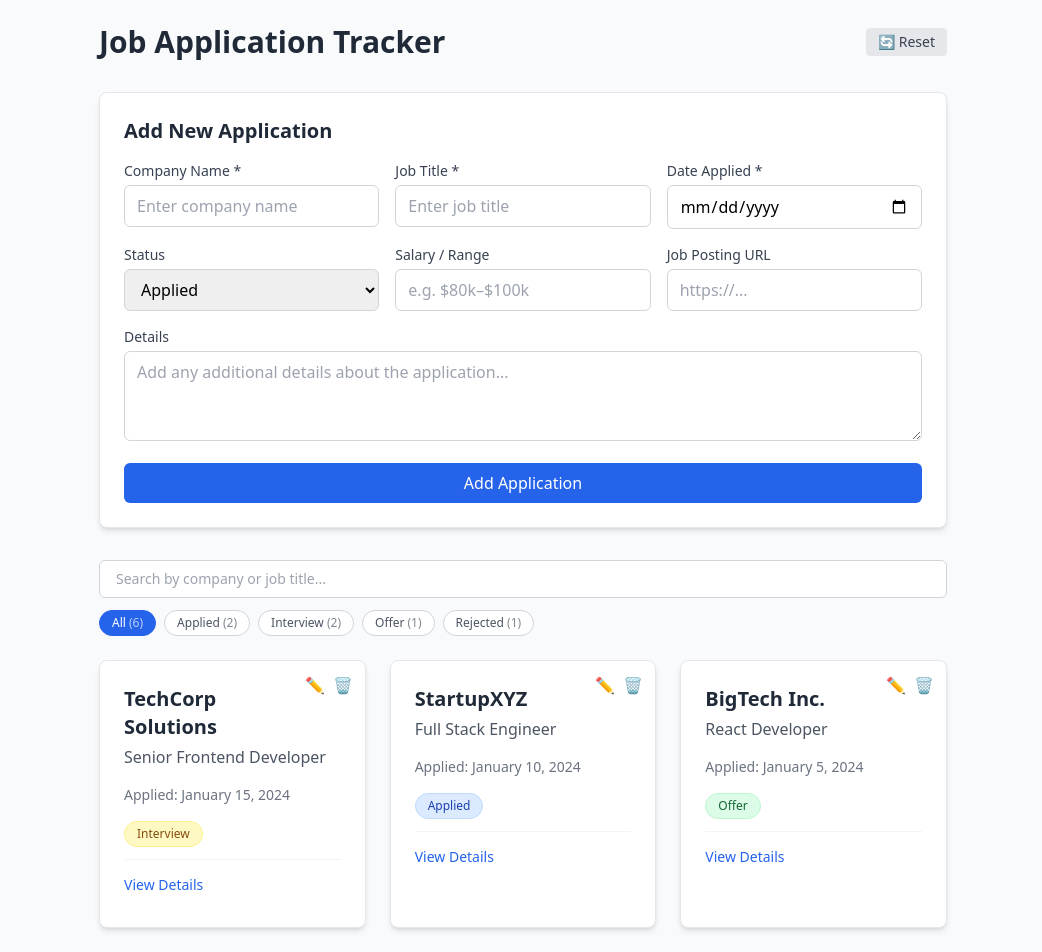
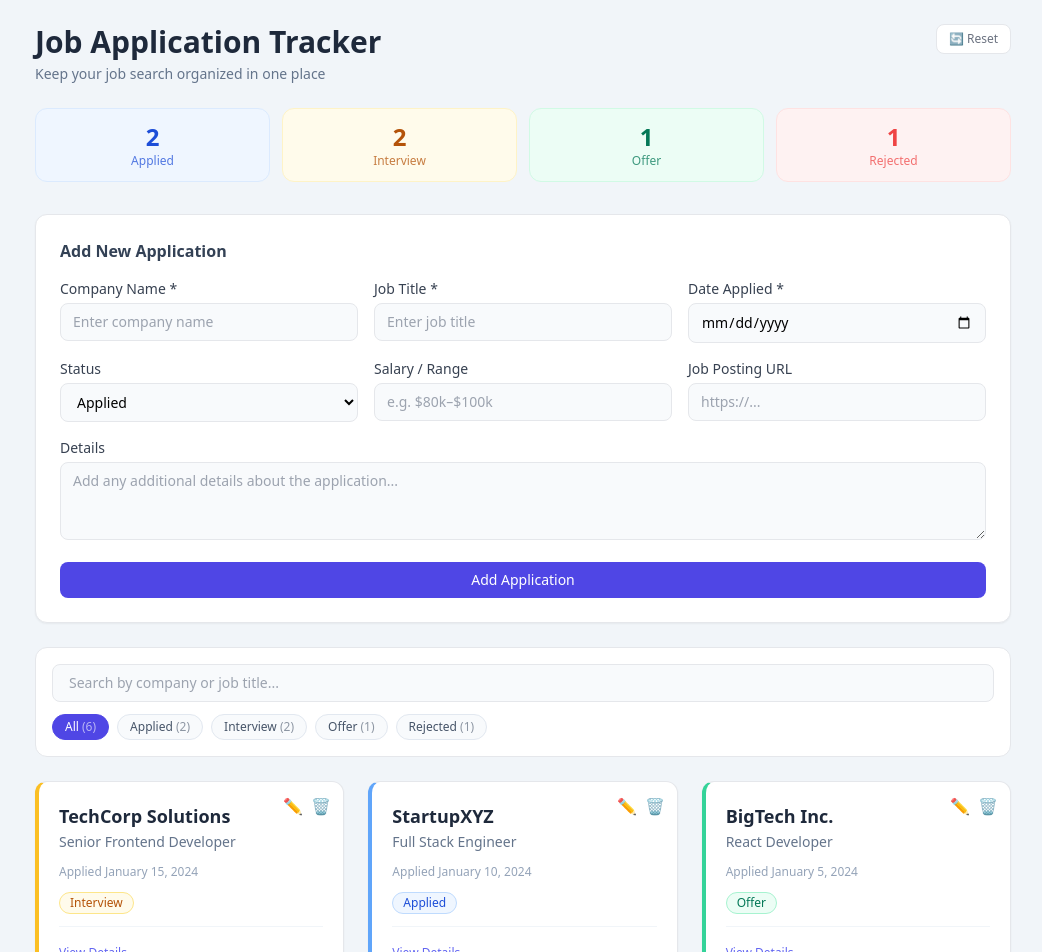
Before and after one commit to NathanielDSmith/Job-Tracker, a React (Vite) app: page / in a window 1280 px wide. Shown: the top 952 px of the page, without its empty margins (117-1159 px from the left). Built offline with nearby package versions, Linux system fonts and the light colour scheme.

Commit message:
feat: ui refresh with stats summary, status accents, and polished palette

```diff
--- a/src/App.tsx
+++ b/src/App.tsx
@@ -2,7 +2,7 @@ import JobTracker from './JobTracker';
 
 function App() {
   return (
-    <div className="min-h-screen bg-gray-50">
+    <div className="min-h-screen bg-slate-100">
       <JobTracker />
     </div>
   );
--- a/src/JobCard.tsx
+++ b/src/JobCard.tsx
@@ -22,18 +22,28 @@ const JobCard: React.FC<JobCardProps> = ({
 }) => {
   const [noteText, setNoteText] = useState('');
 
-  const getStatusColor = (status: JobApplication['status']) => {
+  const getStatusBadge = (status: JobApplication['status']) => {
     switch (status) {
       case 'Applied':
-        return 'bg-blue-100 text-blue-800 border-blue-200';
+        return 'bg-blue-50 text-blue-700 border-blue-200';
       case 'Interview':
-        return 'bg-yellow-100 text-yellow-800 border-yellow-200';
+        return 'bg-amber-50 text-amber-700 border-amber-200';
       case 'Offer':
-        return 'bg-green-100 text-green-800 border-green-200';
+        return 'bg-emerald-50 text-emerald-700 border-emerald-200';
       case 'Rejected':
-        return 'bg-red-100 text-red-800 border-red-200';
+        return 'bg-red-50 text-red-500 border-red-200';
       default:
-        return 'bg-gray-100 text-gray-800 border-gray-200';
+        return 'bg-gray-100 text-gray-600 border-gray-200';
+    }
+  };
+
+  const getStatusAccent = (status: JobApplication['status']) => {
+    switch (status) {
+      case 'Applied':   return 'border-l-blue-400';
+      case 'Interview': return 'border-l-amber-400';
+      case 'Offer':     return 'border-l-emerald-400';
+      case 'Rejected':  return 'border-l-red-400';
+      default:          return 'border-l-gray-300';
     }
   };
 
@@ -66,7 +76,7 @@ const JobCard: React.FC<JobCardProps> = ({
   const notes = job.notes ?? [];
 
   return (
-    <div className="bg-white rounded-lg shadow-md border border-gray-200 p-6 hover:shadow-lg transition-shadow duration-300 relative">
+    <div className={`bg-white rounded-xl shadow-sm border border-gray-200 border-l-4 ${getStatusAccent(job.status)} p-5 hover:shadow-md transition-shadow duration-200 relative`}>
       {/* Action Buttons */}
       <div className="absolute top-3 right-3 flex gap-2">
         <button
@@ -86,21 +96,21 @@ const JobCard: React.FC<JobCardProps> = ({
       </div>
 
       {/* Job Content */}
-      <div className="mb-4">
-        <h2 className="text-xl font-semibold text-gray-800 mb-1 pr-16">
+      <div className="mb-3">
+        <h2 className="text-lg font-semibold text-slate-800 mb-0.5 pr-16">
           {job.companyName}
         </h2>
-        <p className="text-gray-600 font-medium">
+        <p className="text-slate-500 text-sm">
           {job.jobTitle}
         </p>
       </div>
 
-      <div className="mb-4 space-y-1">
-        <p className="text-sm text-gray-500">
-          Applied: {formatDate(job.dateApplied)}
+      <div className="mb-3 space-y-0.5">
+        <p className="text-xs text-slate-400">
+          Applied {formatDate(job.dateApplied)}
         </p>
         {job.salary && (
-          <p className="text-sm text-gray-500">
+          <p className="text-xs text-slate-500 font-medium">
             {job.salary}
           </p>
         )}
@@ -108,7 +118,7 @@ const JobCard: React.FC<JobCardProps> = ({
 
       <div className="flex justify-between items-center mb-3">
         <span
-          className={`px-3 py-1 rounded-full text-xs font-medium border ${getStatusColor(job.status)}`}
+          className={`px-2.5 py-0.5 rounded-full text-xs font-medium border ${getStatusBadge(job.status)}`}
         >
           {job.status}
         </span>
@@ -117,7 +127,7 @@ const JobCard: React.FC<JobCardProps> = ({
             href={job.url}
             target="_blank"
             rel="noopener noreferrer"
-            className="text-xs text-blue-600 hover:text-blue-800 hover:underline"
+            className="text-xs text-indigo-500 hover:text-indigo-700 hover:underline"
           >
             View posting ↗
           </a>
@@ -126,17 +136,17 @@ const JobCard: React.FC<JobCardProps> = ({
 
       {/* Details Section */}
       {(job.details || notes.length > 0) && (
-        <div className="border-t border-gray-100 pt-3">
+        <div className="border-t border-slate-100 pt-3">
           <button
             onClick={() => onToggleDetails(job.id)}
-            className="text-sm text-blue-600 hover:text-blue-800 font-medium mb-2"
+            className="text-xs text-indigo-500 hover:text-indigo-700 font-medium mb-2"
           >
             {isExpanded ? 'Hide Details' : `View Details${notes.length > 0 ? ` · ${notes.length} note${notes.length !== 1 ? 's' : ''}` : ''}`}
           </button>
           {isExpanded && (
             <div className="space-y-3">
               {job.details && (
-                <div className="text-sm text-gray-600 bg-gray-50 p-3 rounded-md">
+                <div className="text-sm text-slate-600 bg-slate-50 p-3 rounded-lg leading-relaxed">
                   {job.details}
                 </div>
               )}
@@ -144,13 +154,13 @@ const JobCard: React.FC<JobCardProps> = ({
               {/* Notes */}
               <div className="space-y-2">
                 {notes.length > 0 && (
-                  <p className="text-xs font-medium text-gray-500 uppercase tracking-wide">Activity</p>
+                  <p className="text-xs font-medium text-slate-400 uppercase tracking-wider">Activity</p>
                 )}
                 {[...notes].reverse().map(note => (
                   <div key={note.id} className="flex gap-2 items-start group">
-                    <div className="flex-1 bg-gray-50 rounded-md px-3 py-2">
-                      <p className="text-sm text-gray-700">{note.text}</p>
-                      <p className="text-xs text-gray-400 mt-1">{formatNoteTimestamp(note.timestamp)}</p>
+                    <div className="flex-1 bg-slate-50 rounded-lg px-3 py-2 border border-slate-100">
+                      <p className="text-sm text-slate-700">{note.text}</p>
+                      <p className="text-xs text-slate-400 mt-1">{formatNoteTimestamp(note.timestamp)}</p>
                     </div>
                     <button
                       onClick={() => onDeleteNote(job.id, note.id)}
@@ -169,12 +179,12 @@ const JobCard: React.FC<JobCardProps> = ({
                     value={noteText}
                     onChange={e => setNoteText(e.target.value)}
                     placeholder="Add a note..."
-                    className="flex-1 text-sm px-3 py-1.5 border border-gray-200 rounded-md focus:outline-none focus:ring-2 focus:ring-blue-400 focus:border-transparent"
+                    className="flex-1 text-sm px-3 py-1.5 border border-slate-200 rounded-lg bg-slate-50 focus:outline-none focus:ring-2 focus:ring-indigo-300 focus:border-transparent placeholder-slate-400"
                   />
                   <button
                     type="submit"
                     disabled={!noteText.trim()}
-                    className="text-sm px-3 py-1.5 bg-blue-600 text-white rounded-md hover:bg-blue-700 disabled:opacity-40 disabled:cursor-not-allowed transition-colors duration-150"
+                    className="text-sm px-3 py-1.5 bg-indigo-600 text-white rounded-lg hover:bg-indigo-700 disabled:opacity-40 disabled:cursor-not-allowed transition-colors duration-150"
                   >
                     Add
                   </button>
@@ -187,7 +197,7 @@ const JobCard: React.FC<JobCardProps> = ({
 
       {/* Show note input even when no details, if not expanded */}
       {!job.details && notes.length === 0 && (
-        <div className="border-t border-gray-100 pt-3">
+        <div className="border-t border-slate-100 pt-3">
           <form onSubmit={handleNoteSubmit} className="flex gap-2">
             <input
               type="text"
--- a/src/JobForm.tsx
+++ b/src/JobForm.tsx
@@ -47,8 +47,8 @@ const JobForm: React.FC<JobFormProps> = ({ onSubmit }) => {
   };
 
   return (
-    <div className="bg-white rounded-lg shadow-md border border-gray-200 p-6 mb-8">
-      <h2 className="text-xl font-semibold text-gray-800 mb-4">Add New Application</h2>
+    <div className="bg-white rounded-xl shadow-sm border border-gray-200 p-6 mb-6">
+      <h2 className="text-base font-semibold text-slate-700 mb-4">Add New Application</h2>
       {error && (
         <p className="text-sm text-red-600 mb-2">{error}</p>
       )}
@@ -64,7 +64,7 @@ const JobForm: React.FC<JobFormProps> = ({ onSubmit }) => {
               name="companyName"
               value={formData.companyName}
               onChange={handleInputChange}
-              className="w-full px-3 py-2 border border-gray-300 rounded-md focus:outline-none focus:ring-2 focus:ring-blue-500 focus:border-transparent"
+              className="w-full px-3 py-2 border border-gray-200 rounded-lg bg-slate-50 focus:outline-none focus:ring-2 focus:ring-indigo-400 focus:border-transparent text-sm"
               placeholder="Enter company name"
               required
             />
@@ -80,7 +80,7 @@ const JobForm: React.FC<JobFormProps> = ({ onSubmit }) => {
               name="jobTitle"
               value={formData.jobTitle}
               onChange={handleInputChange}
-              className="w-full px-3 py-2 border border-gray-300 rounded-md focus:outline-none focus:ring-2 focus:ring-blue-500 focus:border-transparent"
+              className="w-full px-3 py-2 border border-gray-200 rounded-lg bg-slate-50 focus:outline-none focus:ring-2 focus:ring-indigo-400 focus:border-transparent text-sm"
               placeholder="Enter job title"
               required
             />
@@ -96,7 +96,7 @@ const JobForm: React.FC<JobFormProps> = ({ onSubmit }) => {
               name="dateApplied"
               value={formData.dateApplied}
               onChange={handleInputChange}
-              className="w-full px-3 py-2 border border-gray-300 rounded-md focus:outline-none focus:ring-2 focus:ring-blue-500 focus:border-transparent"
+              className="w-full px-3 py-2 border border-gray-200 rounded-lg bg-slate-50 focus:outline-none focus:ring-2 focus:ring-indigo-400 focus:border-transparent text-sm"
               required
             />
           </div>
@@ -110,7 +110,7 @@ const JobForm: React.FC<JobFormProps> = ({ onSubmit }) => {
               name="status"
               value={formData.status}
               onChange={handleInputChange}
-              className="w-full px-3 py-2 border border-gray-300 rounded-md focus:outline-none focus:ring-2 focus:ring-blue-500 focus:border-transparent"
+              className="w-full px-3 py-2 border border-gray-200 rounded-lg bg-slate-50 focus:outline-none focus:ring-2 focus:ring-indigo-400 focus:border-transparent text-sm"
             >
               <option value="Applied">Applied</option>
               <option value="Interview">Interview</option>
@@ -129,7 +129,7 @@ const JobForm: React.FC<JobFormProps> = ({ onSubmit }) => {
               name="salary"
               value={formData.salary}
               onChange={handleInputChange}
-              className="w-full px-3 py-2 border border-gray-300 rounded-md focus:outline-none focus:ring-2 focus:ring-blue-500 focus:border-transparent"
+              className="w-full px-3 py-2 border border-gray-200 rounded-lg bg-slate-50 focus:outline-none focus:ring-2 focus:ring-indigo-400 focus:border-transparent text-sm"
               placeholder="e.g. $80k–$100k"
             />
           </div>
@@ -144,7 +144,7 @@ const JobForm: React.FC<JobFormProps> = ({ onSubmit }) => {
               name="url"
               value={formData.url}
               onChange={handleInputChange}
-              className="w-full px-3 py-2 border border-gray-300 rounded-md focus:outline-none focus:ring-2 focus:ring-blue-500 focus:border-transparent"
+              className="w-full px-3 py-2 border border-gray-200 rounded-lg bg-slate-50 focus:outline-none focus:ring-2 focus:ring-indigo-400 focus:border-transparent text-sm"
               placeholder="https://..."
             />
           </div>
@@ -160,7 +160,7 @@ const JobForm: React.FC<JobFormProps> = ({ onSubmit }) => {
             value={formData.details}
             onChange={handleInputChange}
             rows={3}
-            className="w-full px-3 py-2 border border-gray-300 rounded-md focus:outline-none focus:ring-2 focus:ring-blue-500 focus:border-transparent"
+            className="w-full px-3 py-2 border border-gray-200 rounded-lg bg-slate-50 focus:outline-none focus:ring-2 focus:ring-indigo-400 focus:border-transparent text-sm"
             placeholder="Add any additional details about the application..."
           />
         </div>
@@ -168,7 +168,7 @@ const JobForm: React.FC<JobFormProps> = ({ onSubmit }) => {
         <div>
           <button
             type="submit"
-            className="w-full bg-blue-600 text-white py-2 px-4 rounded-md hover:bg-blue-700 focus:outline-none focus:ring-2 focus:ring-blue-500 focus:ring-offset-2 transition-colors duration-200"
+            className="w-full bg-indigo-600 text-white py-2 px-4 rounded-lg hover:bg-indigo-700 focus:outline-none focus:ring-2 focus:ring-indigo-500 focus:ring-offset-2 transition-colors duration-200 text-sm font-medium"
           >
             Add Application
           </button>
--- a/src/JobTracker.tsx
+++ b/src/JobTracker.tsx
@@ -231,31 +231,47 @@ const JobTracker: React.FC = () => {
   });
 
   return (
-    <div className="max-w-4xl mx-auto p-6">
-      <div className="flex justify-between items-center mb-8">
-        <h1 className="text-3xl font-bold text-gray-800">
-          Job Application Tracker
-        </h1>
+    <div className="max-w-5xl mx-auto p-6">
+      <div className="flex justify-between items-start mb-6">
+        <div>
+          <h1 className="text-3xl font-bold text-slate-800">Job Application Tracker</h1>
+          <p className="text-slate-500 text-sm mt-1">Keep your job search organized in one place</p>
+        </div>
         <button
           onClick={resetToDefaultData}
-          className="text-sm bg-gray-200 hover:bg-gray-300 px-3 py-1 rounded text-gray-700"
+          className="text-xs bg-white border border-gray-200 hover:bg-gray-50 px-3 py-1.5 rounded-lg text-gray-500 transition-colors duration-150"
           title="Reset to default data"
         >
           🔄 Reset
         </button>
       </div>
 
+      {/* Stats summary */}
+      <div className="grid grid-cols-2 md:grid-cols-4 gap-3 mb-8">
+        {[
+          { label: 'Applied', count: statusCounts.Applied, bg: 'bg-blue-50', border: 'border-blue-100', text: 'text-blue-700' },
+          { label: 'Interview', count: statusCounts.Interview, bg: 'bg-amber-50', border: 'border-amber-100', text: 'text-amber-700' },
+          { label: 'Offer', count: statusCounts.Offer, bg: 'bg-emerald-50', border: 'border-emerald-100', text: 'text-emerald-700' },
+          { label: 'Rejected', count: statusCounts.Rejected, bg: 'bg-red-50', border: 'border-red-100', text: 'text-red-500' },
+        ].map(({ label, count, bg, border, text }) => (
+          <div key={label} className={`${bg} border ${border} rounded-xl px-4 py-3 text-center`}>
+            <p className={`text-2xl font-bold ${text}`}>{count}</p>
+            <p className={`text-xs font-medium ${text} opacity-75`}>{label}</p>
+          </div>
+        ))}
+      </div>
+
       {/* Add New Job Form */}
       <JobForm onSubmit={handleAddJob} />
 
       {/* Search and Filter */}
-      <div className="mb-6 space-y-3">
+      <div className="bg-white border border-gray-200 rounded-xl p-4 mb-6 space-y-3">
         <input
           type="text"
           value={searchQuery}
           onChange={e => setSearchQuery(e.target.value)}
           placeholder="Search by company or job title..."
-          className="w-full px-4 py-2 border border-gray-300 rounded-md focus:outline-none focus:ring-2 focus:ring-blue-500 focus:border-transparent text-sm"
+          className="w-full px-4 py-2 border border-gray-200 rounded-lg bg-slate-50 focus:outline-none focus:ring-2 focus:ring-indigo-400 focus:border-transparent text-sm placeholder-gray-400"
         />
         <div className="flex flex-wrap gap-2">
           {(['All', 'Applied', 'Interview', 'Offer', 'Rejected'] as const).map(s => (
@@ -264,11 +280,11 @@ const JobTracker: React.FC = () => {
               onClick={() => setStatusFilter(s)}
               className={`px-3 py-1 rounded-full text-xs font-medium border transition-colors duration-150 ${
                 statusFilter === s
-                  ? 'bg-blue-600 text-white border-blue-600'
-                  : 'bg-white text-gray-600 border-gray-300 hover:border-blue-400 hover:text-blue-600'
+                  ? 'bg-indigo-600 text-white border-indigo-600'
+                  : 'bg-slate-50 text-slate-600 border-slate-200 hover:border-indigo-300 hover:text-indigo-600'
               }`}
             >
-              {s} <span className="opacity-70">({statusCounts[s]})</span>
+              {s} <span className="opacity-60">({statusCounts[s]})</span>
             </button>
           ))}
         </div>
@@ -276,7 +292,9 @@ const JobTracker: React.FC = () => {
 
       {/* Job Applications List */}
       {filteredApplications.length === 0 && (
-        <p className="text-center text-gray-400 py-12 text-sm">No applications match your search.</p>
+        <div className="text-center py-16">
+          <p className="text-slate-400 text-sm">No applications match your search.</p>
+        </div>
       )}
       <div className="grid gap-6 md:grid-cols-2 lg:grid-cols-3">
         {filteredApplications.map((job) => (
@@ -296,7 +314,7 @@ const JobTracker: React.FC = () => {
       {/* Edit Modal Overlay */}
       {editingId && (
         <div className="fixed inset-0 bg-black bg-opacity-50 flex items-center justify-center p-4 z-50">
-          <div className="bg-white rounded-lg shadow-xl max-w-2xl w-full max-h-[90vh] overflow-y-auto">
+          <div className="bg-white rounded-xl shadow-xl max-w-2xl w-full max-h-[90vh] overflow-y-auto">
             <div className="p-6">
               <h2 className="text-xl font-semibold text-gray-800 mb-4">Edit Application</h2>
               {editError && (
@@ -314,7 +332,7 @@ const JobTracker: React.FC = () => {
                       name="companyName"
                       value={editFormData.companyName}
                       onChange={handleInputChange}
-                      className="w-full px-3 py-2 border border-gray-300 rounded-md focus:outline-none focus:ring-2 focus:ring-blue-500 focus:border-transparent"
+                      className="w-full px-3 py-2 border border-gray-200 rounded-lg bg-slate-50 focus:outline-none focus:ring-2 focus:ring-indigo-400 focus:border-transparent text-sm"
                       required
                     />
                   </div>
@@ -329,7 +347,7 @@ const JobTracker: React.FC = () => {
                       name="jobTitle"
                       value={editFormData.jobTitle}
                       onChange={handleInputChange}
-                      className="w-full px-3 py-2 border border-gray-300 rounded-md focus:outline-none focus:ring-2 focus:ring-blue-500 focus:border-transparent"
+                      className="w-full px-3 py-2 border border-gray-200 rounded-lg bg-slate-50 focus:outline-none focus:ring-2 focus:ring-indigo-400 focus:border-transparent text-sm"
                       required
                     />
                   </div>
@@ -344,7 +362,7 @@ const JobTracker: React.FC = () => {
                       name="dateApplied"
                       value={editFormData.dateApplied}
                       onChange={handleInputChange}
-                      className="w-full px-3 py-2 border border-gray-300 rounded-md focus:outline-none focus:ring-2 focus:ring-blue-500 focus:border-transparent"
+                      className="w-full px-3 py-2 border border-gray-200 rounded-lg bg-slate-50 focus:outline-none focus:ring-2 focus:ring-indigo-400 focus:border-transparent text-sm"
                       required
                     />
                   </div>
@@ -358,7 +376,7 @@ const JobTracker: React.FC = () => {
                       name="status"
                       value={editFormData.status}
                       onChange={handleInputChange}
-                      className="w-full px-3 py-2 border border-gray-300 rounded-md focus:outline-none focus:ring-2 focus:ring-blue-500 focus:border-transparent"
+                      className="w-full px-3 py-2 border border-gray-200 rounded-lg bg-slate-50 focus:outline-none focus:ring-2 focus:ring-indigo-400 focus:border-transparent text-sm"
                     >
                       <option value="Applied">Applied</option>
                       <option value="Interview">Interview</option>
@@ -377,7 +395,7 @@ const JobTracker: React.FC = () => {
                       name="salary"
                       value={editFormData.salary}
                       onChange={handleInputChange}
-                      className="w-full px-3 py-2 border border-gray-300 rounded-md focus:outline-none focus:ring-2 focus:ring-blue-500 focus:border-transparent"
+                      className="w-full px-3 py-2 border border-gray-200 rounded-lg bg-slate-50 focus:outline-none focus:ring-2 focus:ring-indigo-400 focus:border-transparent text-sm"
                       placeholder="e.g. $80k–$100k"
                     />
                   </div>
@@ -393,7 +411,7 @@ const JobTracker: React.FC = () => {
                     name="url"
                     value={editFormData.url}
                     onChange={handleInputChange}
-                    className="w-full px-3 py-2 border border-gray-300 rounded-md focus:outline-none focus:ring-2 focus:ring-blue-500 focus:border-transparent"
+                    className="w-full px-3 py-2 border border-gray-200 rounded-lg bg-slate-50 focus:outline-none focus:ring-2 focus:ring-indigo-400 focus:border-transparent text-sm"
                     placeholder="https://..."
                   />
                 </div>
@@ -408,7 +426,7 @@ const JobTracker: React.FC = () => {
                     value={editFormData.details}
                     onChange={handleInputChange}
                     rows={4}
-                    className="w-full px-3 py-2 border border-gray-300 rounded-md focus:outline-none focus:ring-2 focus:ring-blue-500 focus:border-transparent"
+                    className="w-full px-3 py-2 border border-gray-200 rounded-lg bg-slate-50 focus:outline-none focus:ring-2 focus:ring-indigo-400 focus:border-transparent text-sm"
                     placeholder="Add any additional details about the application..."
                   />
                 </div>
@@ -416,14 +434,14 @@ const JobTracker: React.FC = () => {
                 <div className="flex gap-3 pt-4">
                   <button
                     type="submit"
-                    className="flex-1 bg-blue-600 text-white py-2 px-4 rounded-md hover:bg-blue-700 focus:outline-none focus:ring-2 focus:ring-blue-500 focus:ring-offset-2 transition-colors duration-200"
+                    className="flex-1 bg-indigo-600 text-white py-2 px-4 rounded-lg hover:bg-indigo-700 focus:outline-none focus:ring-2 focus:ring-indigo-500 focus:ring-offset-2 transition-colors duration-200 text-sm font-medium"
                   >
                     Save Changes
                   </button>
                   <button
                     type="button"
                     onClick={handleCancelEdit}
-                    className="flex-1 bg-gray-300 text-gray-700 py-2 px-4 rounded-md hover:bg-gray-400 focus:outline-none focus:ring-2 focus:ring-gray-500 focus:ring-offset-2 transition-colors duration-200"
+                    className="flex-1 bg-slate-100 text-slate-600 py-2 px-4 rounded-lg hover:bg-slate-200 focus:outline-none focus:ring-2 focus:ring-slate-400 focus:ring-offset-2 transition-colors duration-200 text-sm font-medium"
                   >
                     Cancel
                   </button>
```
